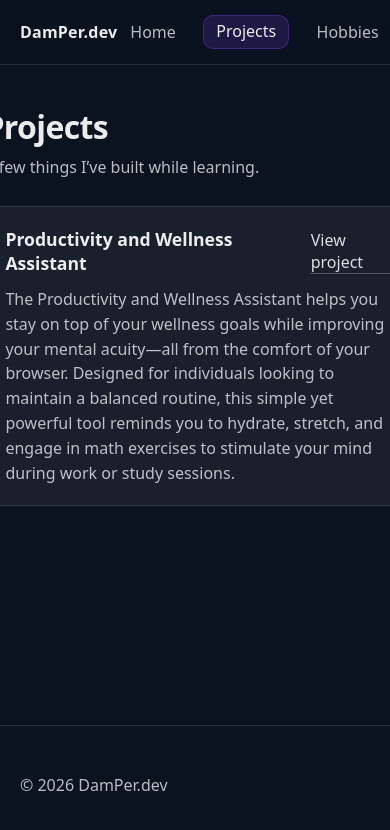
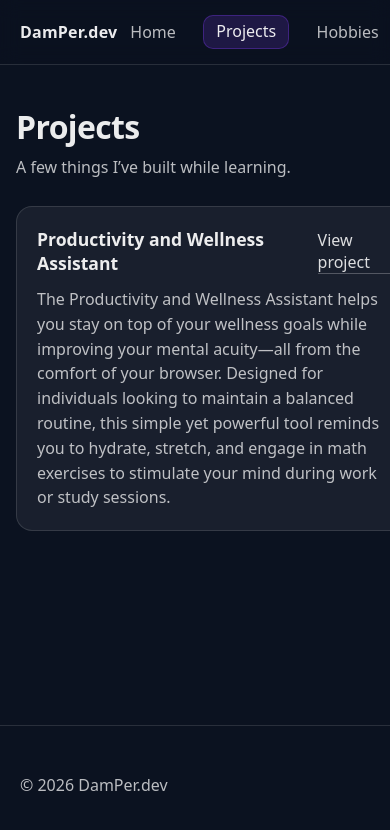
Before and after one commit to Damien482/my-sveltekit-app, a SvelteKit app: page /projects in a window 390 px wide. Shown: the top 830 px of the page. Built offline with nearby package versions, Linux system fonts and the light colour scheme.

Commit message:
mobile screen update

```diff
--- a/src/routes/projects/+page.svelte
+++ b/src/routes/projects/+page.svelte
@@ -65,11 +65,12 @@
 		max-width: 60ch;
 	}
 
-    .projects-column {
-	max-width: 720px;
-	margin: 0 auto;
-	transform: translateX(clamp(-2rem, -4vw, 0rem));
-    }
+  	.projects-column {
+		max-width: 720px;
+		margin: 0 auto;
+		padding: 0 1rem; /* keeps content away from edges on mobile */
+		/* transform: translateX(clamp(-2rem, -4vw, 0rem)); */
+	}
 
     .list {
 	display: flex;
```
